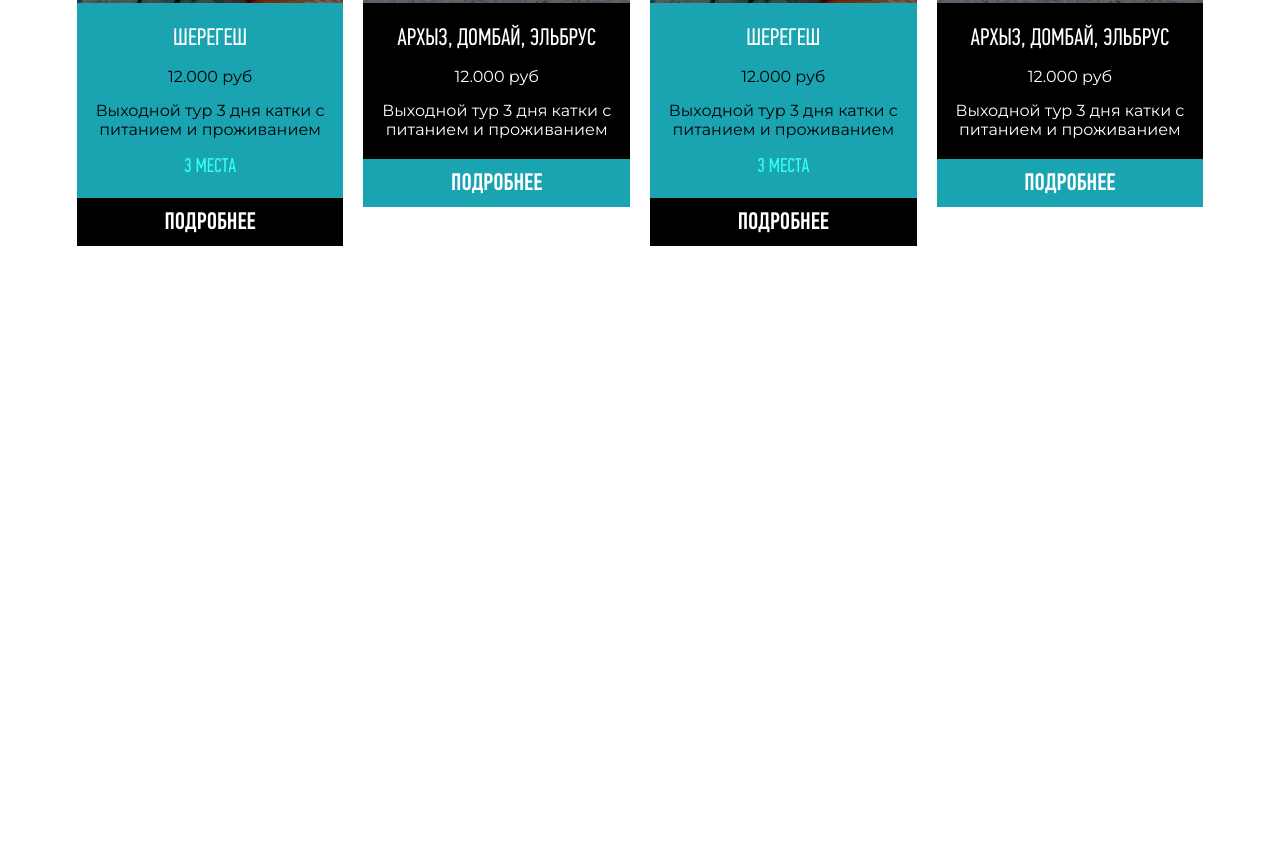
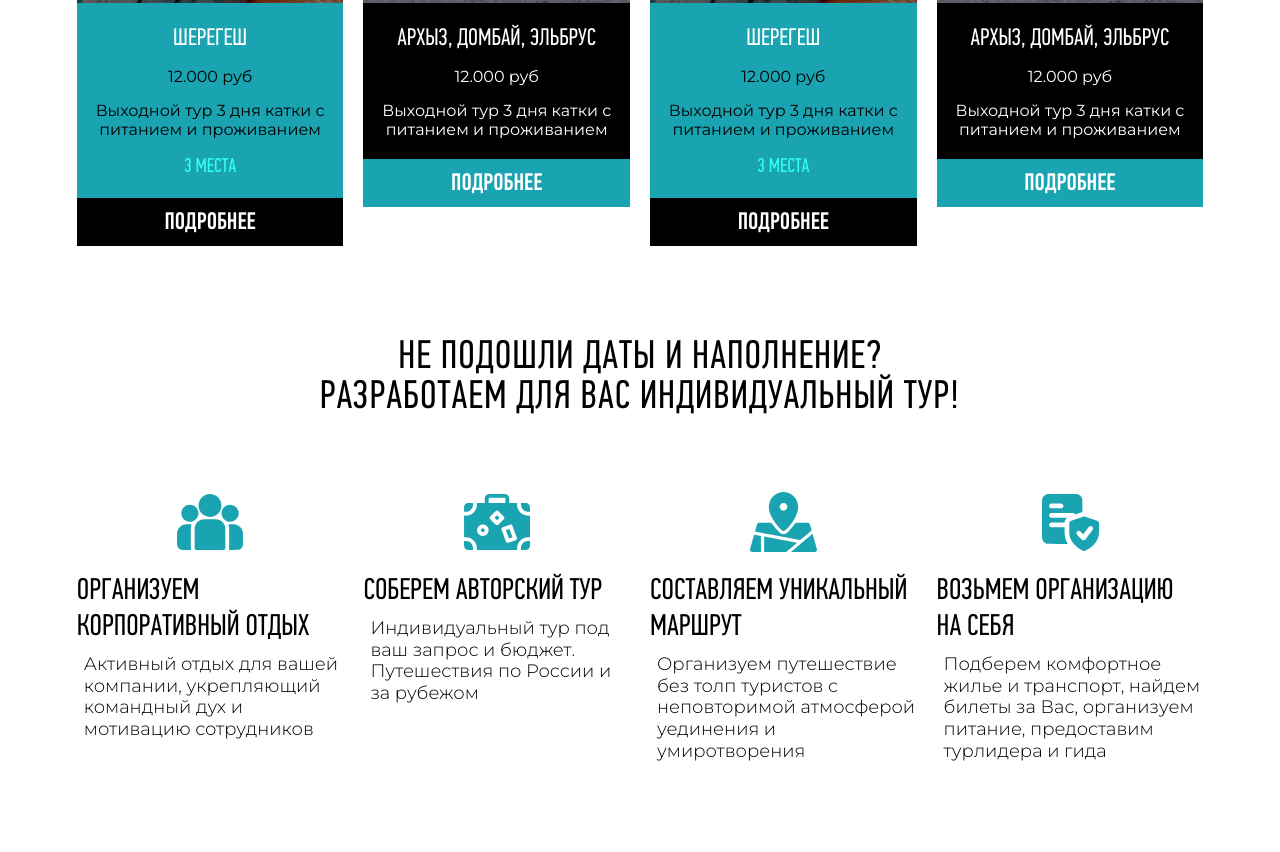
Before and after one commit to axlevega/turbus_new_site, a website: page src/pages/index.html in a window 1280 px wide. Shown: the part 3809-4661 px from the top of the page. Before the commit the page ends 4085 px from the top, so only its background shows below. Drawn offline with nearby package versions, Linux system fonts and the light colour scheme; files that its build step writes are made by us from their sources; files whose address does not match are found by name.

Commit message:
feat: Индивидуальные тур

```diff
--- a/src/assets/scss/pages/_index.scss
+++ b/src/assets/scss/pages/_index.scss
@@ -934,3 +934,46 @@
         }
     }
 }
+
+.personalbullets {
+    padding-top: 59px;
+    padding-bottom: 90px;
+    h2, .h2 {
+        text-align: center;
+        display: table;
+        margin: 0 auto 67px auto;
+        line-height: 1;
+    }
+    &_wrapper {
+        display: flex;
+        flex-wrap: nowrap;
+        gap: 20px;
+        align-items: flex-start;
+        justify-content: space-between;
+    }
+    &_item {
+        flex: 0 0 calc(25% - 15px);
+        width: calc(25% - 15px);
+        max-width: calc(25% - 15px);
+        display: flex;
+        flex-direction: column;
+        gap: 10px;
+        justify-content: flex-start;
+        align-items: center;
+        &_icon {
+            width: 90px;
+            height: 80px;
+        }
+        &_title {
+            text-transform: uppercase;
+            width: 100%;
+            font-size: 30px;
+            font-family: var(--font-headers);
+        }
+        &_description {
+            width: 100%;
+            font-size: 18px;
+            padding-left: 7px;
+        }
+    }
+}
--- a/src/pages/index.html
+++ b/src/pages/index.html
@@ -324,3 +324,31 @@
         </div>
     </div>
 </section>
+
+<section class="personalbullets">
+    <div class="content-wrapper">
+        <h2>Не подошли даты и наполнение? <br>Разработаем для вас индивидуальный тур!</h2>
+        <div class="personalbullets_wrapper">
+            <div class="personalbullets_item">
+                <div class="personalbullets_item_icon" style="background-image: url('assets/img/icons/ic_corp.svg');"></div>
+                <p class="personalbullets_item_title">Организуем корпоративный отдых</p>
+                <p class="personalbullets_item_description">Активный отдых для вашей компании, укрепляющий командный дух и мотивацию сотрудников</p>
+            </div>
+            <div class="personalbullets_item">
+                <div class="personalbullets_item_icon" style="background-image: url('assets/img/icons/ic_bag.svg');"></div>
+                <p class="personalbullets_item_title">Соберем авторский тур</p>
+                <p class="personalbullets_item_description">Индивидуальный тур под ваш запрос и бюджет. Путешествия по России и за рубежом</p>
+            </div>
+            <div class="personalbullets_item">
+                <div class="personalbullets_item_icon" style="background-image: url('assets/img/icons/ic_map.svg');"></div>
+                <p class="personalbullets_item_title">Составляем уникальный маршрут</p>
+                <p class="personalbullets_item_description">Организуем путешествие без толп туристов с неповторимой атмосферой уединения и умиротворения</p>
+            </div>
+            <div class="personalbullets_item">
+                <div class="personalbullets_item_icon" style="background-image: url('assets/img/icons/ic_docs.svg');"></div>
+                <p class="personalbullets_item_title">Возьмем организацию на себя</p>
+                <p class="personalbullets_item_description">Подберем комфортное жилье и транспорт, найдем билеты за Вас, организуем питание, предоставим турлидера и гида</p>
+            </div>
+        </div>
+    </div>
+</section>
```
Also changed, not shown: src/assets/img/icons/ic_bag.svg (added), src/assets/img/icons/ic_corp.svg (added), src/assets/img/icons/ic_docs.svg (added), src/assets/img/icons/ic_map.svg (added).
